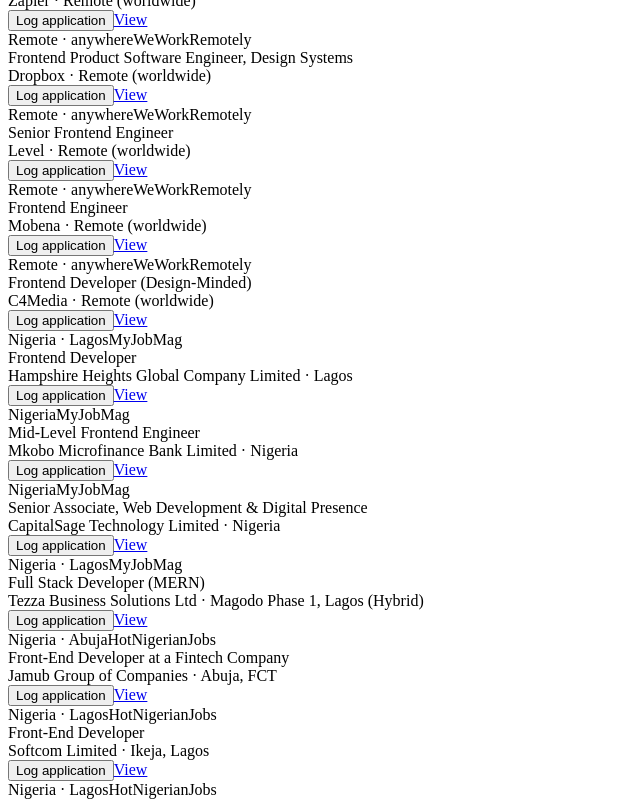
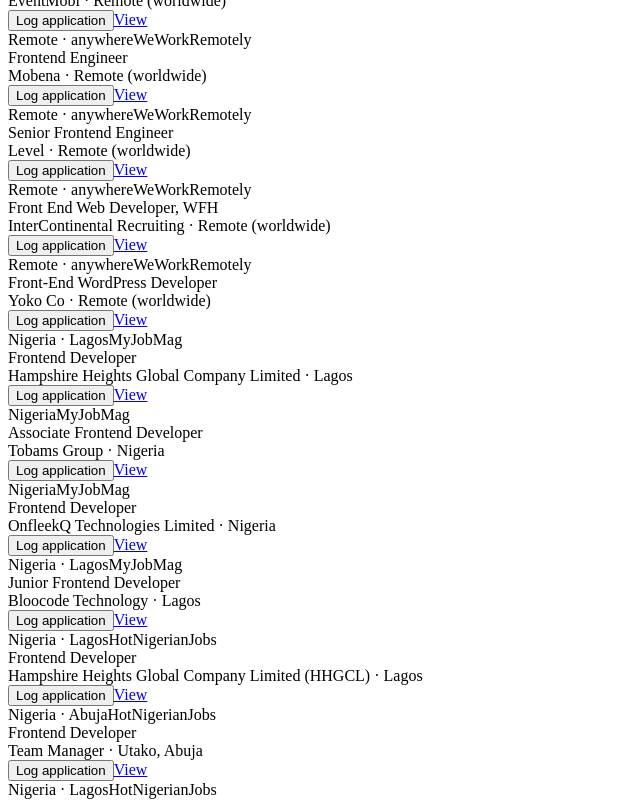
Before and after one commit to odizee/job-tracker, a React (Vite) app: page / in a window 1280 px wide. Shown: the part 1080-1880 px from the top of the page, without its empty margins (0-640 px from the left). Built offline with nearby package versions, Linux system fonts and the light colour scheme; the HTML template or start-up script is replaced by a standard one.

Commit message:
Refresh today's picks (2026-08-31)
Sourced from WeWorkRemotely, MyJobMag, and HotNigerianJobs.

```diff
--- a/src/data/picks.js
+++ b/src/data/picks.js
@@ -1,4 +1,4 @@
-// Sourced Aug 30, 2026 from WeWorkRemotely, MyJobMag and HotNigerianJobs.
+// Sourced Aug 31, 2026 from WeWorkRemotely, MyJobMag and HotNigerianJobs.
 // Edit freely — this is just the seed list "Today's picks" starts from.
 export const PICKS = [
   { tag: "Remote · anywhere", source: "WeWorkRemotely", role: "Frontend Web Developer (React/TypeScript)", company: "Zensors", location: "Remote (worldwide)", link: "https://weworkremotely.com/remote-jobs/zensors-frontend-web-developer-react-typescript-remote" },
@@ -7,25 +7,26 @@ export const PICKS = [
   { tag: "Remote · anywhere", source: "WeWorkRemotely", role: "React Developer", company: "First Round HR", location: "Remote (worldwide)", link: "https://weworkremotely.com/remote-jobs/first-round-hr-react-developer" },
   { tag: "Remote · anywhere", source: "WeWorkRemotely", role: "Frontend Developer with UX Design skills, 7+ years of experience", company: "Kadoa", location: "Remote (worldwide)", link: "https://weworkremotely.com/remote-jobs/kadoa-frontend-developer-with-ux-design-skills-7-years-of-experience" },
   { tag: "Remote · anywhere", source: "WeWorkRemotely", role: "Front-End Developer (Full-Time, Remote)", company: "Horizon Asset Investments", location: "Remote (worldwide)", link: "https://weworkremotely.com/remote-jobs/horizon-asset-investments-front-end-developer-full-time-remote" },
+  { tag: "Remote · anywhere", source: "WeWorkRemotely", role: "Senior Frontend Developer", company: "Sanctuary Computer", location: "Remote (worldwide)", link: "https://weworkremotely.com/remote-jobs/sanctuary-computer-senior-frontend-developer-2" },
+  { tag: "Remote · anywhere", source: "WeWorkRemotely", role: "Senior Front-end Software Engineer (Vue.js)", company: "SlidesWithFriends", location: "Remote (worldwide)", link: "https://weworkremotely.com/remote-jobs/slideswithfriends-senior-front-end-software-engineer-vue-js" },
+  { tag: "Remote · anywhere", source: "WeWorkRemotely", role: "Frontend Product Software Engineer, Design Systems", company: "Dropbox", location: "Remote (worldwide)", link: "https://weworkremotely.com/remote-jobs/dropbox-frontend-product-software-engineer-design-systems" },
+  { tag: "Remote · anywhere", source: "WeWorkRemotely", role: "Front End Engineer", company: "EventMobi", location: "Remote (worldwide)", link: "https://weworkremotely.com/remote-jobs/eventmobi-front-end-engineer-remote" },
+  { tag: "Remote · anywhere", source: "WeWorkRemotely", role: "Frontend Engineer", company: "Mobena", location: "Remote (worldwide)", link: "https://weworkremotely.com/remote-jobs/mobena-frontend-engineer" },
+  { tag: "Remote · anywhere", source: "WeWorkRemotely", role: "Senior Frontend Engineer", company: "Level", location: "Remote (worldwide)", link: "https://weworkremotely.com/remote-jobs/level-senior-frontend-engineer" },
   { tag: "Remote · anywhere", source: "WeWorkRemotely", role: "Front End Web Developer, WFH", company: "InterContinental Recruiting", location: "Remote (worldwide)", link: "https://weworkremotely.com/remote-jobs/intercontinental-recruiting-front-end-web-developer-wfh" },
-  { tag: "Remote · anywhere", source: "WeWorkRemotely", role: "Senior Vue Developer", company: "Lemon.io", location: "Remote (worldwide)", link: "https://weworkremotely.com/remote-jobs/lemon-io-senior-vue-developer" },
-  { tag: "Remote · anywhere", source: "WeWorkRemotely", role: "Senior Frontend Developer", company: "Sanctuary Computer", location: "Remote (worldwide)", link: "https://weworkremotely.com/remote-jobs/sanctuary-computer-senior-frontend-developer-2" },
-  { tag: "Remote · anywhere", source: "WeWorkRemotely", role: "Sr. Engineer, Frontend (UX Eng)", company: "Zapier", location: "Remote (worldwide)", link: "https://weworkremotely.com/remote-jobs/zappier-sr-engineer-frontend-ux-eng" },
-  { tag: "Remote · anywhere", source: "WeWorkRemotely", role: "Frontend Product Software Engineer, Design Systems", company: "Dropbox", location: "Remote (worldwide)", link: "https://weworkremotely.com/remote-jobs/dropbox-frontend-product-software-engineer-design-systems" },
-  { tag: "Remote · anywhere", source: "WeWorkRemotely", role: "Senior Frontend Engineer", company: "Level", location: "Remote (worldwide)", link: "https://weworkremotely.com/remote-jobs/level-senior-frontend-engineer" },
-  { tag: "Remote · anywhere", source: "WeWorkRemotely", role: "Frontend Engineer", company: "Mobena", location: "Remote (worldwide)", link: "https://weworkremotely.com/remote-jobs/mobena-frontend-engineer" },
-  { tag: "Remote · anywhere", source: "WeWorkRemotely", role: "Frontend Developer (Design-Minded)", company: "C4Media", location: "Remote (worldwide)", link: "https://weworkremotely.com/remote-jobs/c4media-frontend-developer" },
+  { tag: "Remote · anywhere", source: "WeWorkRemotely", role: "Front-End WordPress Developer", company: "Yoko Co", location: "Remote (worldwide)", link: "https://weworkremotely.com/remote-jobs/yoko-co-front-end-wordpress-developer" },
   { tag: "Nigeria · Lagos", source: "MyJobMag", role: "Frontend Developer", company: "Hampshire Heights Global Company Limited", location: "Lagos", link: "https://www.myjobmag.com/job/frontend-developer-hampshire-heights-global-company-limited" },
-  { tag: "Nigeria", source: "MyJobMag", role: "Mid-Level Frontend Engineer", company: "Mkobo Microfinance Bank Limited", location: "Nigeria", link: "https://www.myjobmag.com/job/mid-level-frontend-engineer-mkobo-microfinance-bank" },
-  { tag: "Nigeria", source: "MyJobMag", role: "Senior Associate, Web Development & Digital Presence", company: "CapitalSage Technology Limited", location: "Nigeria", link: "https://www.myjobmag.com/job/senior-associate-web-development-digital-presence-capitalsage-technology-limited" },
-  { tag: "Nigeria · Lagos", source: "MyJobMag", role: "Full Stack Developer (MERN)", company: "Tezza Business Solutions Ltd", location: "Magodo Phase 1, Lagos (Hybrid)", link: "https://www.myjobmag.com/job/full-stack-developer-mern-tezza-business-solutions-ltd-1" },
-  { tag: "Nigeria · Abuja", source: "HotNigerianJobs", role: "Front-End Developer at a Fintech Company", company: "Jamub Group of Companies", location: "Abuja, FCT", link: "https://www.hotnigerianjobs.com/hotjobs/644703/frontend-developer-at-a-fintech-company-jamub-grou.html" },
-  { tag: "Nigeria · Lagos", source: "HotNigerianJobs", role: "Front-End Developer", company: "Softcom Limited", location: "Ikeja, Lagos", link: "https://www.hotnigerianjobs.com/hotjobs/341719/frontend-developer-at-softcom-limited.html" },
+  { tag: "Nigeria", source: "MyJobMag", role: "Associate Frontend Developer", company: "Tobams Group", location: "Nigeria", link: "https://www.myjobmag.com/job/associate-frontend-developer-tobams-group" },
+  { tag: "Nigeria", source: "MyJobMag", role: "Frontend Developer", company: "OnfleekQ Technologies Limited", location: "Nigeria", link: "https://www.myjobmag.com/job/frontend-developer-onfleekq-technologies-limited-1" },
+  { tag: "Nigeria · Lagos", source: "MyJobMag", role: "Junior Frontend Developer", company: "Bloocode Technology", location: "Lagos", link: "https://www.myjobmag.com/job/junior-frontend-developer-bloocode-technology" },
+  { tag: "Nigeria · Lagos", source: "HotNigerianJobs", role: "Frontend Developer", company: "Hampshire Heights Global Company Limited (HHGCL)", location: "Lagos", link: "https://www.hotnigerianjobs.com/hotjobs/931045/frontend-developer-at-hampshire-heights-global-com.html" },
+  { tag: "Nigeria · Abuja", source: "HotNigerianJobs", role: "Frontend Developer", company: "Team Manager", location: "Utako, Abuja", link: "https://www.hotnigerianjobs.com/hotjobs/803031/frontend-developer-at-team-manager.html" },
   { tag: "Nigeria · Lagos", source: "HotNigerianJobs", role: "React Developer (Micro-Frontend Project)", company: "Tybitx Services International Limited", location: "Lagos", link: "https://www.hotnigerianjobs.com/hotjobs/720717/react-developer-microfrontend-project-at-a-leading.html" },
-  { tag: "Nigeria · Lagos", source: "HotNigerianJobs", role: "Frontend Developer", company: "Infusync Healthcare Limited", location: "Lagos", link: "https://www.hotnigerianjobs.com/hotjobs/323217/frontend-developer-at-infusync-healthcare-limted.html" },
-  { tag: "Nigeria · Lagos", source: "HotNigerianJobs", role: "Frontend Developer (React Native)", company: "Drop Innovations", location: "Magodo, Lagos", link: "https://www.hotnigerianjobs.com/hotjobs/701370/frontend-developer-react-native-at-drop-innovation.html" },
-  { tag: "Nigeria · Lagos", source: "HotNigerianJobs", role: "Frontend Developer", company: "Zojatech Limited", location: "Gbagada, Lagos", link: "https://www.hotnigerianjobs.com/hotjobs/568420/frontend-developer-at-zojatech-limited.html" },
-  { tag: "Nigeria · Abuja", source: "HotNigerianJobs", role: "Frontend Developer", company: "Team Manager", location: "Utako, Abuja", link: "https://www.hotnigerianjobs.com/hotjobs/803031/frontend-developer-at-team-manager.html" },
-  { tag: "Nigeria · Remote", source: "HotNigerianJobs", role: "Intern / Junior Frontend Developer (Remote)", company: "Brainnest", location: "Remote", link: "https://www.hotnigerianjobs.com/hotjobs/418128/intern-junior-frontend-developer-remote-frontend-d.html" },
-  { tag: "Nigeria · Lagos", source: "HotNigerianJobs", role: "Senior Frontend Developer", company: "Zojatech Limited", location: "Gbagada, Lagos", link: "https://www.hotnigerianjobs.com/hotjobs/664644/senior-frontend-developer-at-zojatech-limited.html" },
+  { tag: "Nigeria", source: "HotNigerianJobs", role: "React Frontend Developer", company: "Uridium Technologies Limited", location: "Nigeria", link: "https://www.hotnigerianjobs.com/hotjobs/753454/react-frontend-developer-at-uridium-technologies-l.html" },
+  { tag: "Nigeria · Remote", source: "HotNigerianJobs", role: "Frontend Developer (React)", company: "D-Tech Centrix Plus Limited", location: "Remote", link: "https://www.hotnigerianjobs.com/hotjobs/629883/frontend-developer-react-at-dtech-centrix-plus-lim.html" },
+  { tag: "Nigeria", source: "HotNigerianJobs", role: "UI/UX Engineer", company: "Strivo Labs", location: "Nigeria", link: "https://www.hotnigerianjobs.com/hotjobs/826211/ui-ux-engineer-at-strivo-labs.html" },
+  { tag: "Nigeria · Remote", source: "HotNigerianJobs", role: "Senior Fullstack / Front End Engineer (Remote)", company: "Beauty Butler", location: "Remote", link: "https://www.hotnigerianjobs.com/hotjobs/639406/senior-fullstack-front-end-engineer-remote-at-beau.html" },
+  { tag: "Nigeria · Lagos", source: "HotNigerianJobs", role: "Frontend Developer", company: "CredPal Limited", location: "Lagos", link: "https://www.hotnigerianjobs.com/hotjobs/633320/frontend-developer-t-credpal.html" },
+  { tag: "Nigeria · Abuja", source: "HotNigerianJobs", role: "Frontend Engineer", company: "Bondee", location: "Abuja, FCT", link: "https://www.hotnigerianjobs.com/hotjobs/677635/frontend-engineer-at-bondee.html" },
+  { tag: "Nigeria", source: "HotNigerianJobs", role: "Front-End Developer", company: "Baselinks Business Consult", location: "Nigeria", link: "https://www.hotnigerianjobs.com/hotjobs/681066/frontend-developer-at-baselinks-business-consult.html" },
 ];
```
